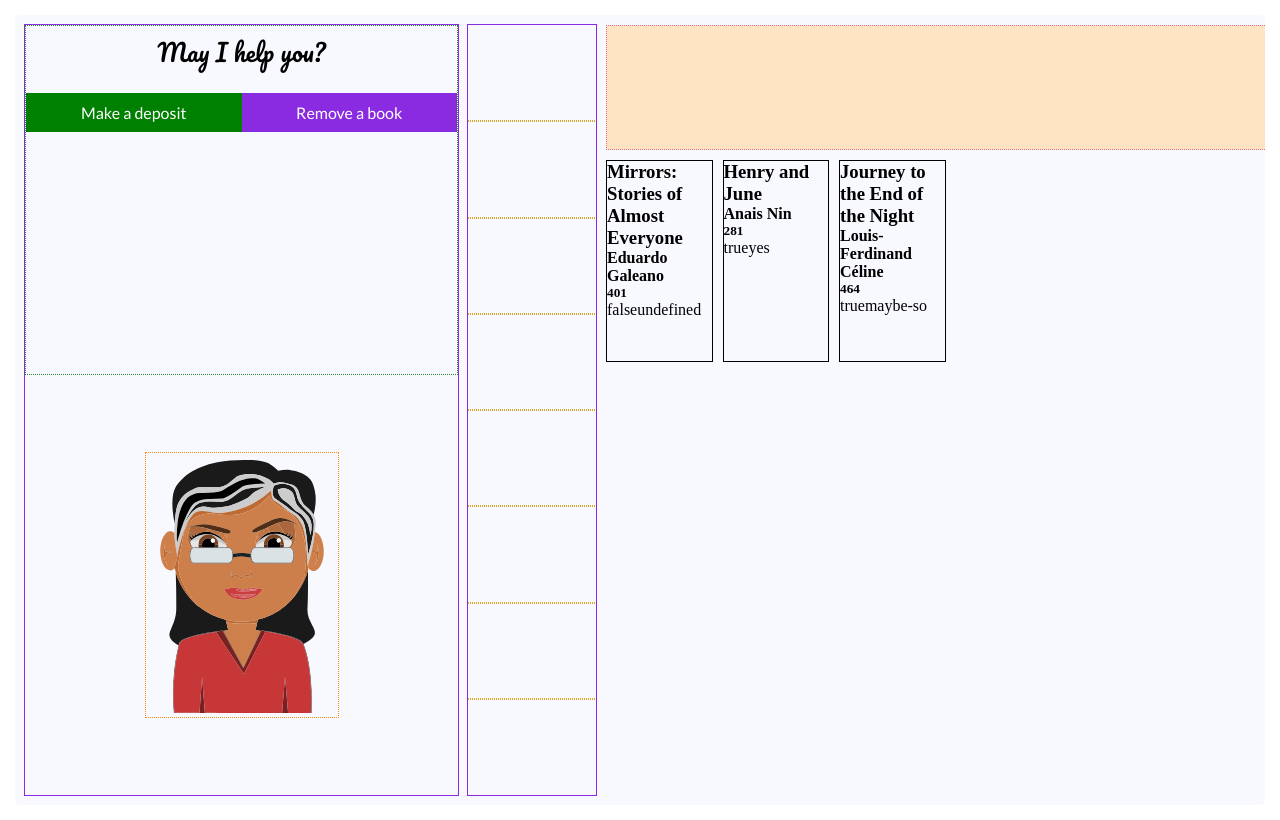
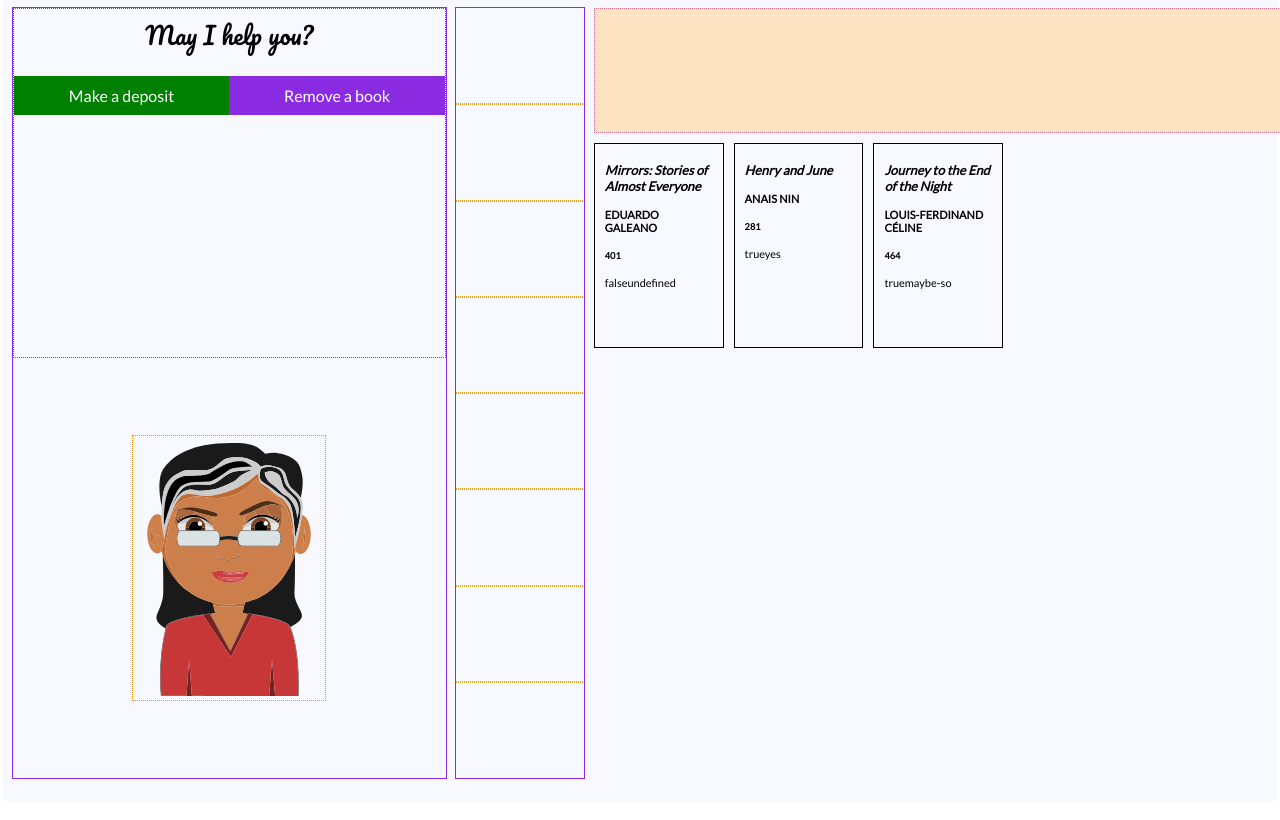
Before and after one commit to dwgrossberg/library, a plain HTML site: page index.html in a window 1280 px wide. Drawn offline with Linux system fonts and the light colour scheme.

Commit message:
Reset container min width and height sizes

```diff
--- a/index.html
+++ b/index.html
@@ -24,14 +24,14 @@
                 </div>
                 <form action="/library.js" method="post" id="form-deposit" class="bookDeposit">
                     <label for="title"><img src="img/book-edit-outline.png" alt="book-title">
-                        <input type="text" id="title" name="title" placeholder="Book Title">
+                        <input type="text" id="title" name="title" placeholder="Book Title" required>
                     </label>
                     <label for="author"><img src="img/typewriter.png" alt="author">
-                        <input type="text" id="author" name="author" placeholder="Author">
+                        <input type="text" id="author" name="author" placeholder="Author" required>
                     </label>
                     <div class="pages-read">
                         <label for="pages"><img src="img/book-open-page-variant-outline.png" alt="page-numbers">
-                            <input type="number" id="pages" name="pages" placeholder="# of Pp">
+                            <input type="number" id="pages" name="pages" placeholder="# of Pp" required>
                         </label>
                         <div class="read-toggle">
                             <p>Have You Read the Book?</p>
--- a/script.js
+++ b/script.js
@@ -37,7 +37,12 @@ function addBookToLibrary(e) {
     } else {
         read = readBook.value;
     }
-    let recommend = recommendBook.value;
+    let recommend;
+    if (read === 'true') {
+        recommend = document.querySelector('input[type=radio]:checked').value;
+    } else {
+        recommend = 'undefined';
+    }
     let book = new Book(title, author, pages, read, recommend)
     // store the new Book object to myLibrary
     myLibrary.push(book);
@@ -45,6 +50,8 @@ function addBookToLibrary(e) {
     // add the new Book object to the library DOM
     depositForm.reset();
     displayLibrary();
+    depositForm.style.display = '';
+    recommendBook.style.display = '';
 }
 
 function displayLibrary() {
--- a/style.css
+++ b/style.css
@@ -1,20 +1,24 @@
 
 
-*, body {
+body {
     margin: 0;
     padding: 0;
+    display: flex;
+    justify-content: center;
+    align-items: center;
+    height: 100vh;
+    width: 100vw;
 }
 
 .container {
     display: grid;
-    grid-template: minmax(calc(100vh - 30px), 600px) / minmax(calc(35vw - 15px), 250px) minmax(10vw, 50px) minmax(calc(55vw - 15px), 300px);
+    grid-template: minmax(calc(100vh - 30px), 500px) / minmax(calc(35vw - 15px), 250px) minmax(10vw, 50px) minmax(calc(55vw - 15px), 350px);
     gap: 10px;
-    overflow: auto;
+    width: 98vw;
     min-width: 700px;
-    min-height: 500px;
+    height: 98vh;
     background-color: ghostwhite;
     border-radius: 5px;
-    margin: 15px;
     padding: 10px;
     justify-content: space-between;
 }
@@ -27,8 +31,9 @@
 
 .help-desk {
     grid-area: 1 / 1 / 2 / 2;
+    min-width: 250px;
     display: grid;
-    grid-template: clamp(350px, calc(700px - 30vw), 60vh) 1fr / minmax(200px, 1fr);
+    grid-template: clamp(350px, calc(700px - 30vw), 60vh) 1fr / minmax(250px, 1fr);
 }
 
 .help {
@@ -253,7 +258,7 @@ form button {
 #library {
     grid-area: 1 / 3 / 2 / 4;
     display: grid;
-    grid-template: 125px repeat(3, minmax(100px, 1fr)) / repeat(auto-fit, minmax(100px, .5fr));
+    grid-template: 125px repeat(3, minmax(165px, 1fr)) / repeat(auto-fit, minmax(120px, 1fr));
     gap: 10px;
     overflow: auto;
 }
@@ -266,21 +271,23 @@ form button {
 
 .book {
     border: 1px solid black;
-    max-width:  200px;
+    max-width:  150px;
     min-width:  100px;
     max-height: 200px;
-    min-height: 100px;
+    min-height: 150px;
 
 }
 
-.book > p {
+.book {
     font-family: "Lato", sans-serif;
     font-size: clamp(.5rem, 11px, 2rem);
-
-
+    padding: 5px 10px;
 }
 
-/* book width formula -  pg length / 100 * 3 [generic multiplier] (for example 345pg book = 3.45% * 2) */
-    /* limited between 10-30% */
-/* book height formula - pg length / 10 * 50% [limited height bandwith for books] (for example 345pg book = ((34.5 * 50%) + 50%) */
-    /* limited between 50-100% */
+.book h3 {
+    font-style: italic;
+}
+
+.book h4 {
+    text-transform: uppercase;
+}
```
